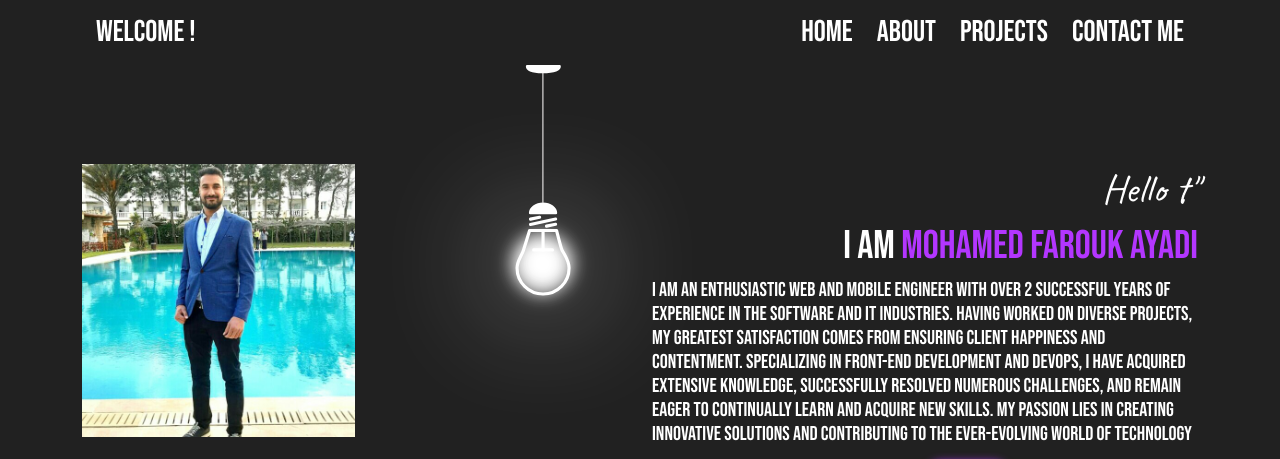
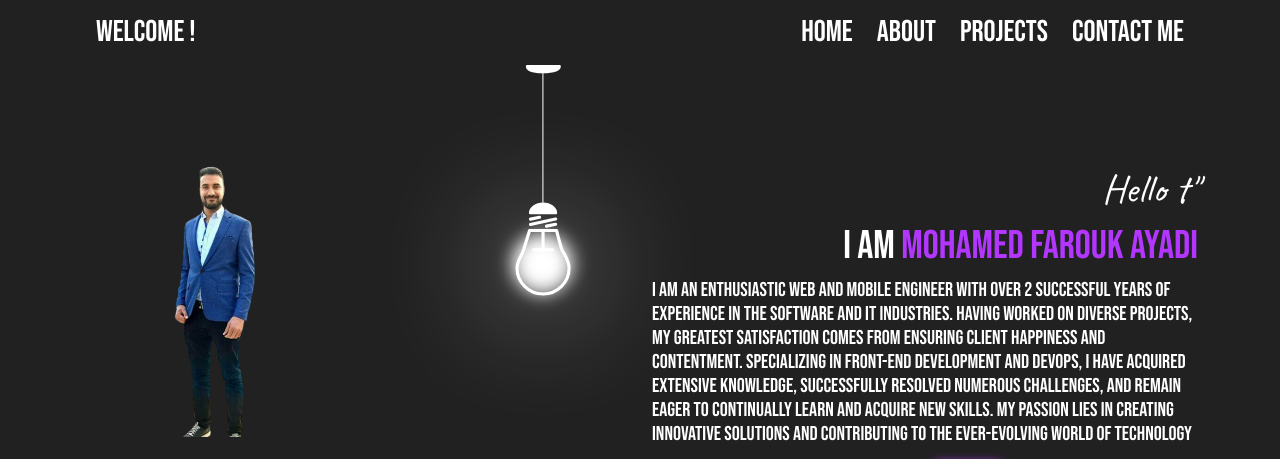
Before and after one commit to Farouk615/portfolio, a website: page index.html in a window 1280 px wide. Shown: the top 459 px of the page. Drawn offline with nearby package versions, Linux system fonts and the light colour scheme; files that its build step writes are made by us from their sources.

Commit message:
changing photo

```diff
--- a/index.html
+++ b/index.html
@@ -37,7 +37,7 @@
 <main>
     <div id="home" class="container">
         <div class="row">
-            <div class="col-lg-6 col-md-12"><img src="assets/images/farouk.jpeg" alt="farouk" id="farouk-photo"></div>
+            <div class="col-lg-6 col-md-12"><img src="assets/images/farouk-without-bg.png" alt="farouk" id="farouk-photo"></div>
             <div class="col-lg-6 col-md-12">
                 <div id="intro-section">
                     <h2 id="welcome-text" dir="rtl"></h2>
```
Also changed, not shown: assets/images/farouk-without-bg.png (added).
